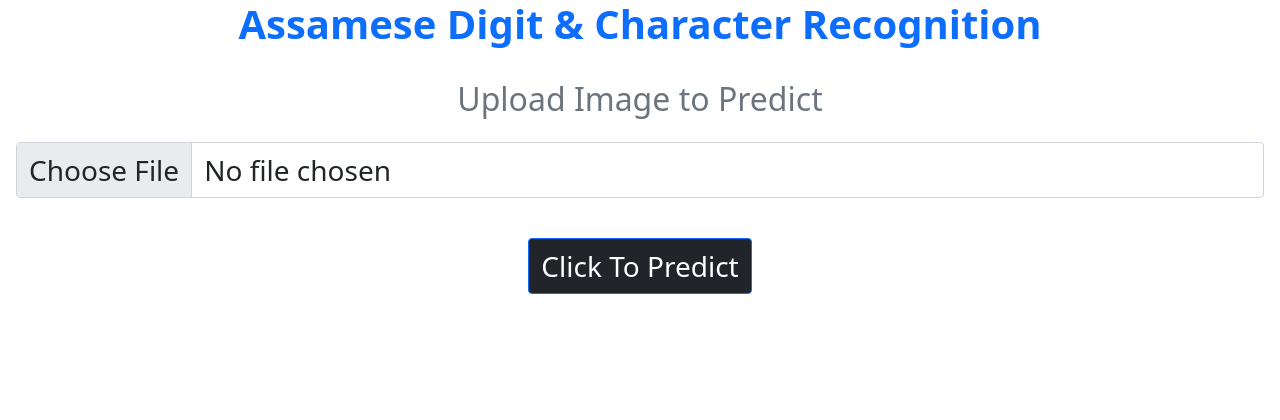
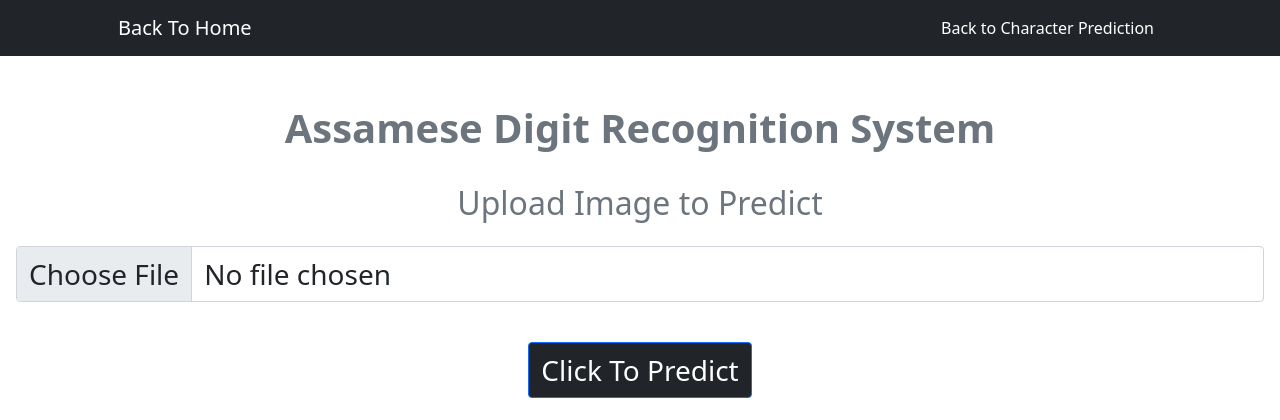
Before and after one commit to bishaldn/digit, a Flask app: page / in a window 1280 px wide. Shown: the top 420 px of the page. Run offline with Flask 2, Linux system fonts and the light colour scheme.

Commit message:
Updating index

```diff
--- a/templates/index.html
+++ b/templates/index.html
@@ -7,7 +7,26 @@
 
     </head>
     <body>
-        <h1  class="text-center fw-bold fs-1 text-primary">Assamese Digit & Character Recognition</h1>
+        <nav class="navbar navbar-expand-lg navbar-dark bg-dark">
+            <div class="container px-5">
+                <a class="navbar-brand animate__animated animate__fadeInDown" href="https://bishaldn.github.io/major-project">Back To Home</a>
+                <button class="navbar-toggler" type="button" data-bs-toggle="collapse" data-bs-target="#navbarSupportedContent" aria-controls="navbarSupportedContent" aria-expanded="false" aria-label="Toggle navigation"><span class="navbar-toggler-icon"></span></button>
+                <div class="collapse navbar-collapse" id="navbarSupportedContent">
+                    <ul class="navbar-nav ms-auto mb-2 mb-lg-0">
+                        <li class="nav-item "><a class="nav-link active" aria-current="page" href="https://pred-assamese-character.herokuapp.com/">Back to Character Prediction</a></li>
+                    </ul>
+
+                </div>
+            </div>
+        </nav>
+
+
+
+
+
+        <br>
+        <br>
+        <h1  class="text-center fw-bold fs-1 text-secondary">Assamese Digit Recognition System</h1>
 
         <br>
         <h2 class="text-center text-secondary"> Upload Image to Predict</h2>
```
